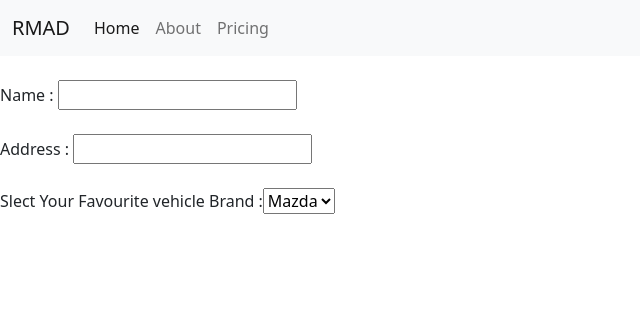
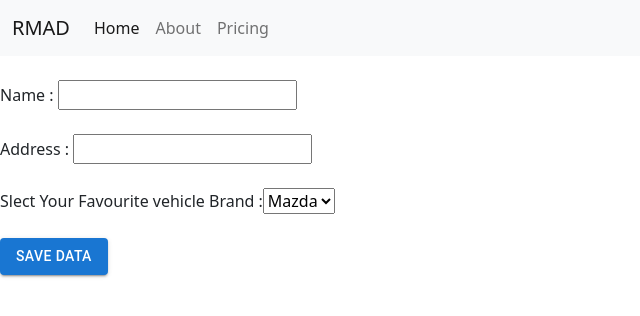
Before and after one commit to yasindu1997/rmad-react-demo, a React (Create React App) app: page / in a window 1280 px wide. Shown: the top 316 px of the page, without its empty margins (0-640 px from the left). Built offline with nearby package versions, Linux system fonts and the light colour scheme.

Commit message:
events done

```diff
--- a/src/pages/About.js
+++ b/src/pages/About.js
@@ -1,5 +1,6 @@
 import Navigation from "../components/Navigation"
 import { useState } from "react";
+import { Button } from "@mui/material";
 
 function About() {
 
@@ -7,6 +8,10 @@ function About() {
     const [name, setName] = useState('');
     const [address, setAddress] = useState('');
     const [age, setAge] = useState(0);
+
+    const whenClicked = () => {
+        console.log(name + " " + address);
+    }
 
     return (
         <div>
@@ -20,11 +25,14 @@ function About() {
             <br></br>
 
             Slect Your Favourite vehicle Brand :
-            <select>
+            <select >
                 <option value={"Mazda"}>Mazda</option>
                 <option value={"BMW"}>BMW</option>
                 <option value={"Toyota"}>Toyota</option>
             </select>
+            <br></br>
+            <br></br>
+            <Button variant="contained" onClick={whenClicked}>Save Data</Button>
 
         </div>
     )
```
